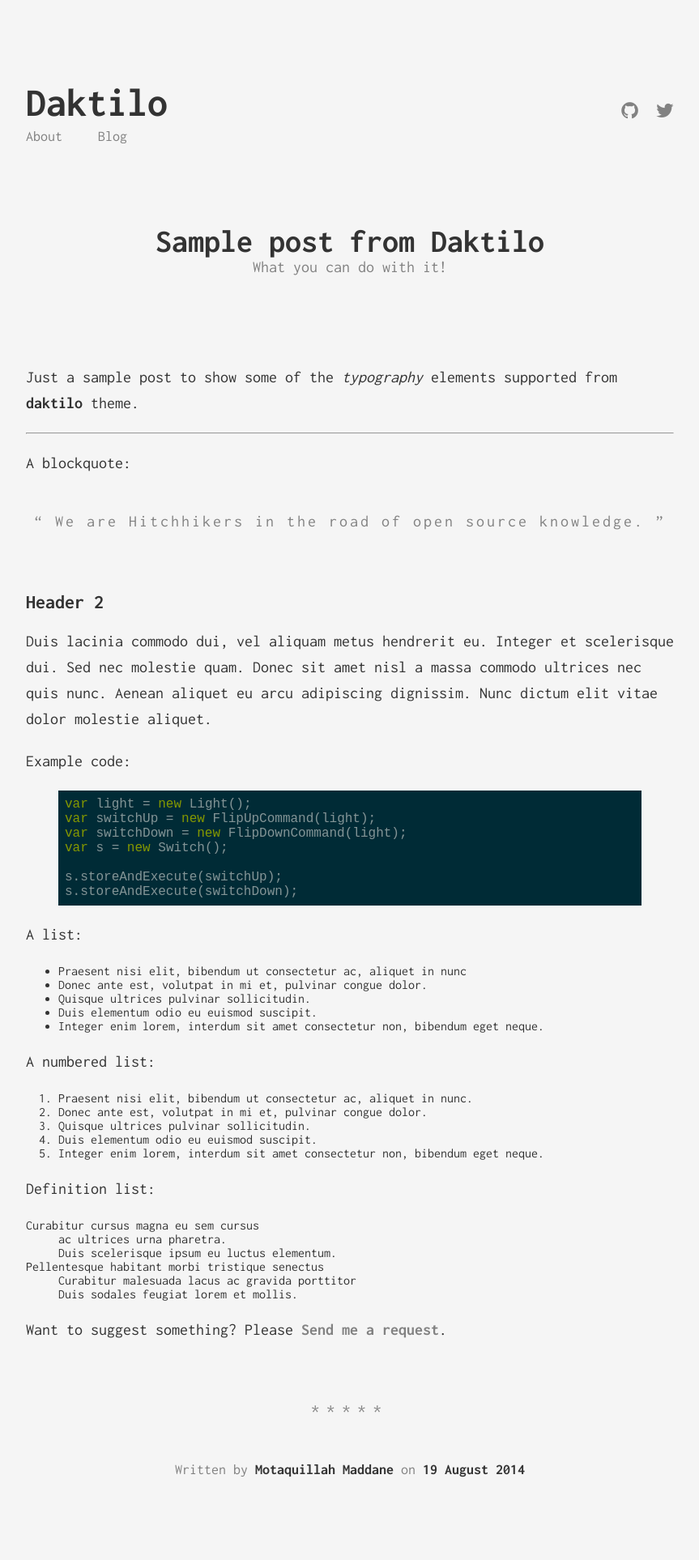
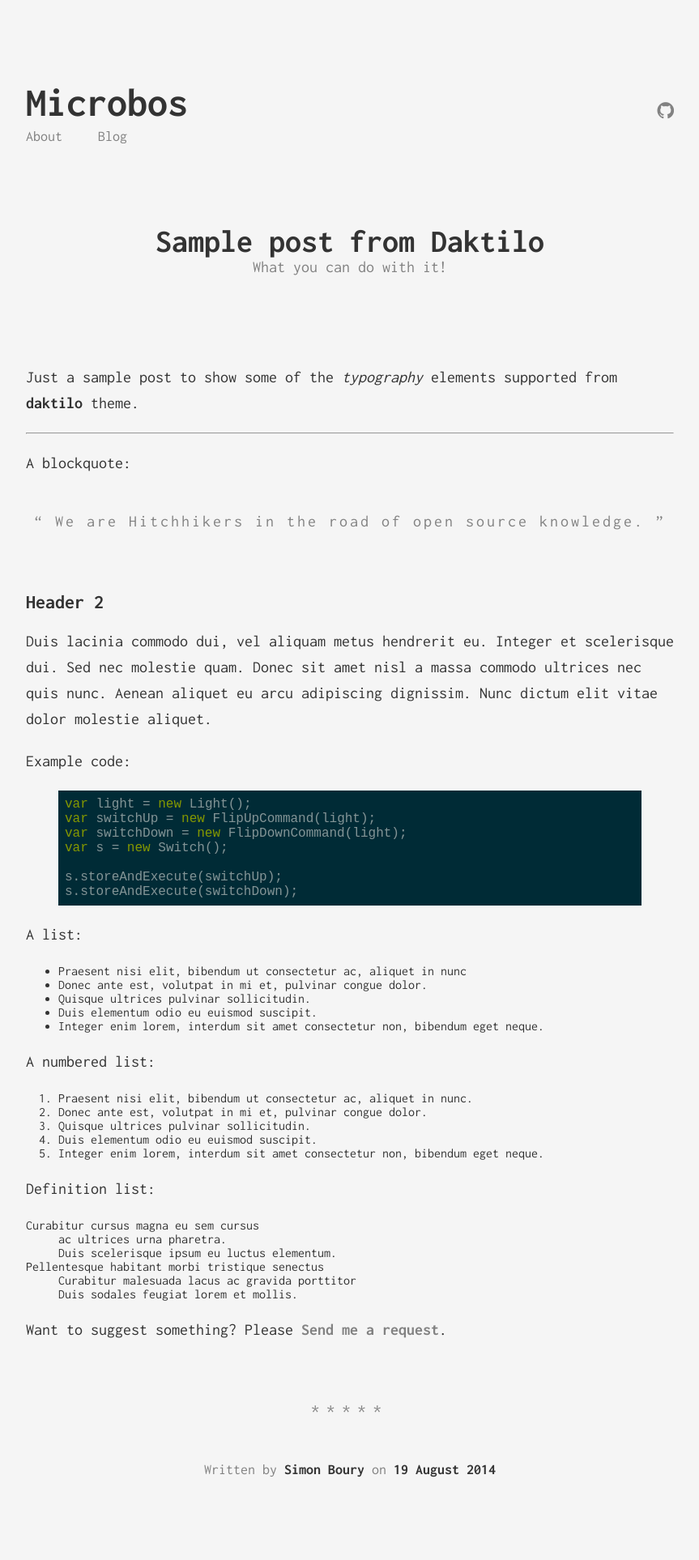
Before and after one commit to SimonBoury/microbos, a Jekyll site: the page built from _posts/2015-09-08-sample-post.markdown, in a window 1280 px wide. Shown: the whole page at 81% size, without its empty margins (208-1071 px from the left). Built offline with Jekyll 4.4.1, drawn with Linux system fonts in a browser that asks for light colours.

Commit message:
Update _config.yml

```diff
--- a/_config.yml
+++ b/_config.yml
@@ -1,18 +1,16 @@
 # Site settings
-title: Daktilo
+title: Microbos
 description: >
   Write an awesome description for your new site here. You can edit this
   line in _config.yml. It will appear in your document head meta (for
   Google search results) and in your feed.xml site description.
 
-baseurl: "" # the subpath of your site, e.g. /blog/
-url: "http://hitchhiker.ma" # the base hostname & protocol for your site
+baseurl: "https://simonboury.github.io/microbos.be/"
+url: "https://simonboury.github.io/microbos.be/"
 
 author:
-  fullname: Motaquillah Maddane
-  googleplus: https://www.google.com/+MotaquillahMaddane
-  github: kronik3r
-  twitter: electrik_frog
+  fullname: Simon Boury
+  github: simonboury
   # disqus: your_disqus_forum_shortname
 
 # google_analytics: 'UA-XXXXXXXX-X'
```
